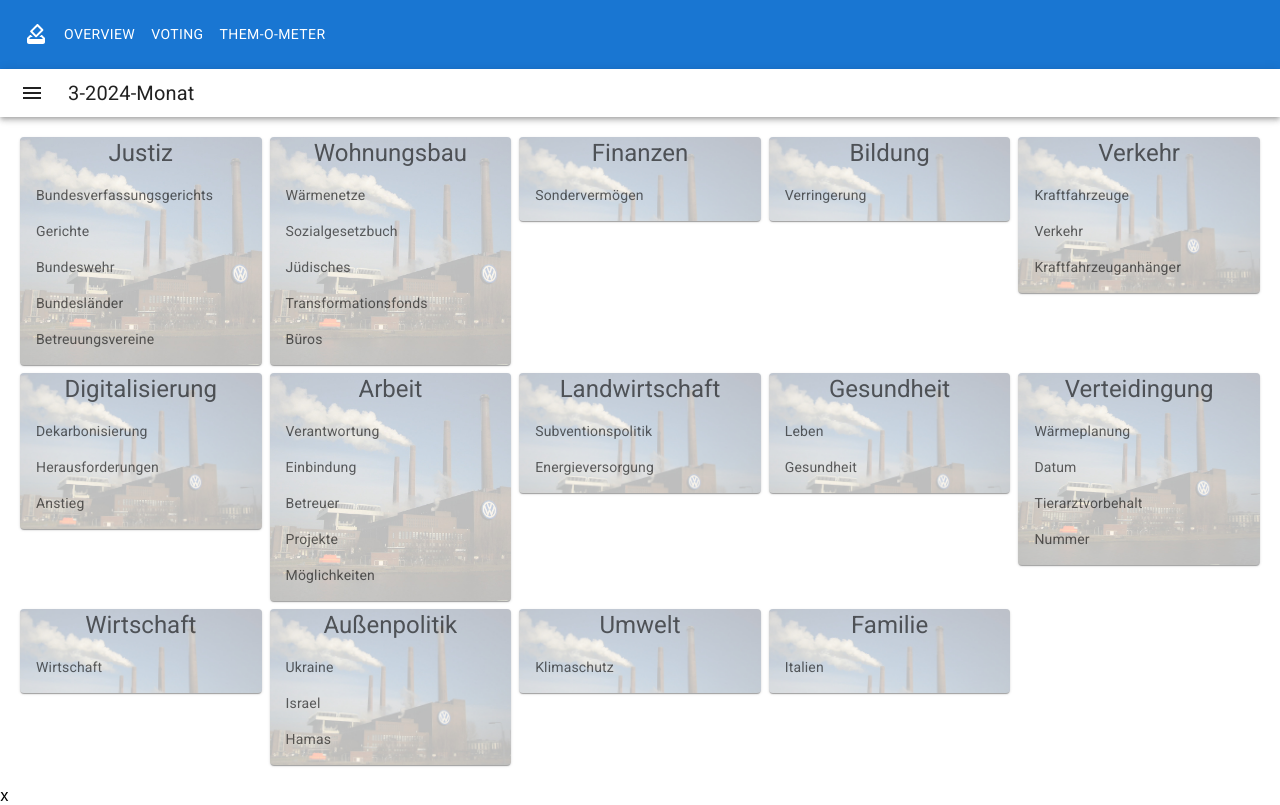
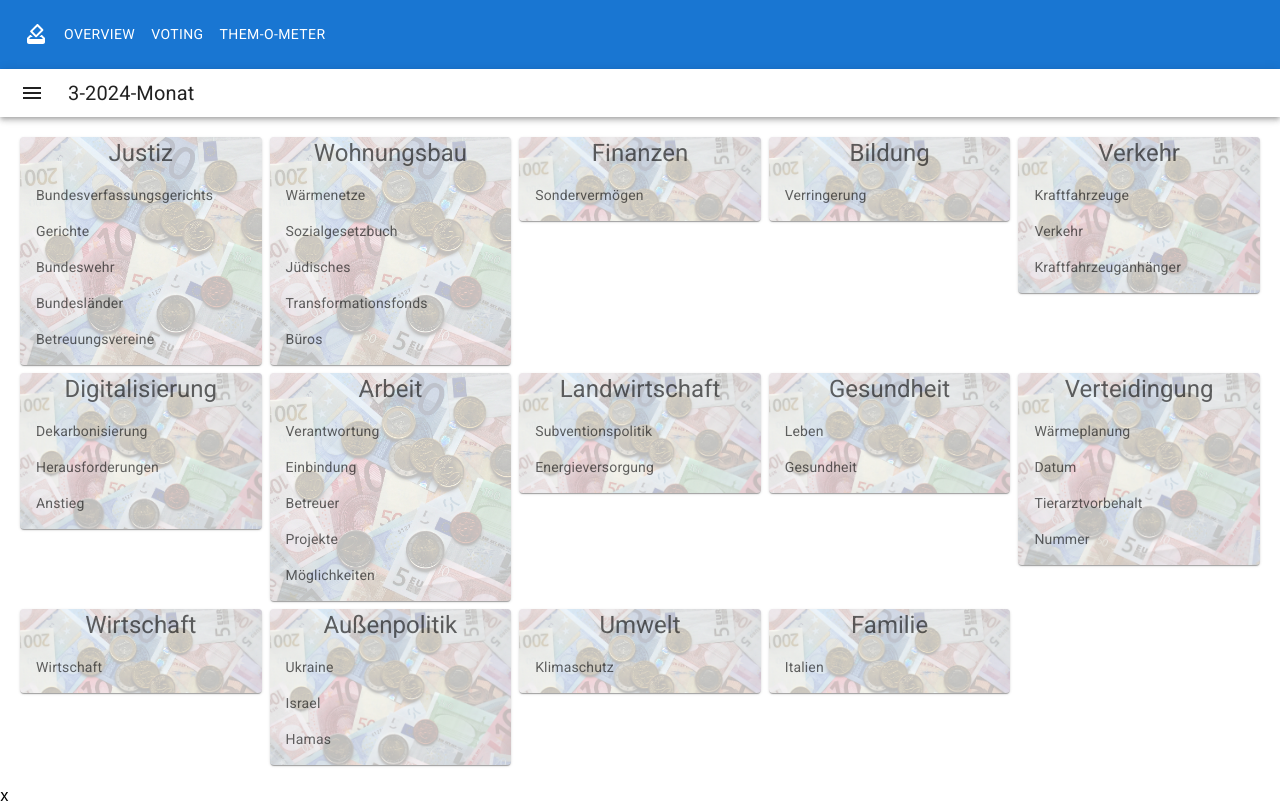
Before and after one commit to BundestagExplorer/frontend, a React (Create React App) app: page / in a window 1280 px wide. Built offline with nearby package versions, Linux system fonts and the light colour scheme.

Commit message:
implemented first version of of popover feature

```diff
--- a/public/mock_api.json
+++ /dev/null
@@ -1 +0,0 @@
-Hello World
--- a/src/cardgrid/card_grid.js
+++ b/src/cardgrid/card_grid.js
@@ -5,15 +5,17 @@ import { styled } from '@mui/material/styles';
 import { List, ListItemButton, ListItemText } from '@mui/material';
 import { useNavigate } from "react-router-dom";
 
+import CustomListText from './customlisttext';
+
 import WirtschaftImage from './images/wirtschaftimage.jpg'; // Import using relative path
 import FinanzenImage from './images/finanzenimage.jpg'; // Import using relative path
+
 
 
 //ToDo: Display the image based on the currrent card in the CustomCardGrid
 const Item = styled(Paper)(({ theme, ressort_name }) => ({
     backgroundColor: theme.palette.mode === 'dark' ? '#1A2027' : '#fff',
-    backgroundImage:  `url(${WirtschaftImage})`,
-    //backgroundImage:  `url(${ressort_name})`,
+    backgroundImage:  `url(${FinanzenImage})`,
     backgroundSize: 'cover',
     backgroundRepeat: 'no-repeat',
     ...theme.typography.body1,
@@ -63,9 +65,12 @@ export default function CustomCardGrid({agg_data, extended}){
                     {data.data.map(topic =>
 
                     <ListItemButton onClick={handleClicked}>
-                        <ListItemText>
+                        {/* <ListItemText>
                             {topic.name}
-                        </ListItemText>
+                        </ListItemText> */}
+                        <CustomListText display_text ={topic.name}>
+
+                        </CustomListText>
                     </ListItemButton>
 
                         )}
--- /dev/null
+++ b/src/cardgrid/customlisttext.js
@@ -0,0 +1,55 @@
+import { List, ListItemButton, ListItemText } from '@mui/material';
+import Popover from '@mui/material/Popover';
+import Typography from '@mui/material/Typography';
+import * as React from 'react';
+
+
+
+export default function CustomListText({ display_text }) {
+
+
+    const [anchorEl, setAnchorEl] = React.useState(null);
+
+    const handlePopoverOpen = (event) => {
+      setAnchorEl(event.currentTarget);
+    };
+
+    const handlePopoverClose = () => {
+      setAnchorEl(null);
+    };
+
+    const open = Boolean(anchorEl);
+
+    return (
+            <div>
+            <ListItemText
+            onMouseEnter={handlePopoverOpen}
+            onMouseLeave={handlePopoverClose}
+            >
+                {display_text}
+            </ListItemText>
+
+            <Popover
+            id="mouse-over-popover"
+            sx={{
+            pointerEvents: 'none',
+            }}
+            open={open}
+            anchorEl={anchorEl}
+            anchorOrigin={{
+            vertical: 'bottom',
+            horizontal: 'left',
+            }}
+            transformOrigin={{
+            vertical: 'top',
+            horizontal: 'left',
+            }}
+            onClose={handlePopoverClose}
+            disableRestoreFocus
+            >
+            <Typography sx={{ p: 1 }}>Hier könnten weitere Informationen zu dem Card stehen.</Typography>
+            </Popover>
+
+            </div>
+    )
+}
```
Also changed, not shown: public/images/finanzenimage.jpg (added), public/images/wirtschaftimage.jpg (added).
